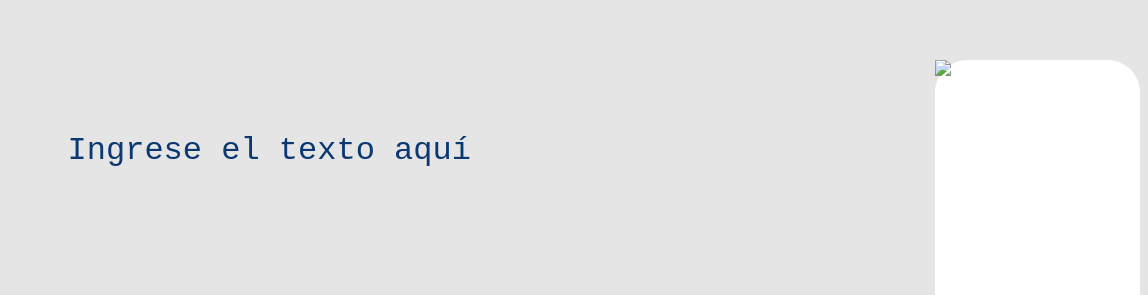
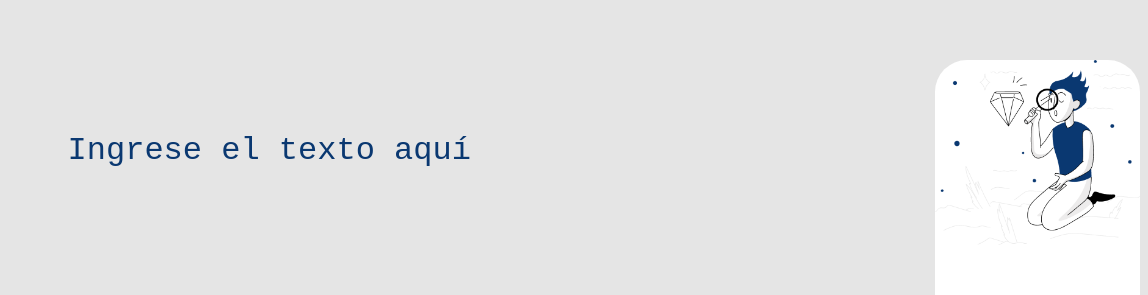
Before and after one commit to Nahum0320/Encriptador-de-texto, a plain HTML site: page index.html in a window 1280 px wide. Shown: the top 295 px of the page, 132-1280 px from the left. Drawn offline with Linux system fonts and the light colour scheme.

Commit message:
Update index.html

```diff
--- a/index.html
+++ b/index.html
@@ -30,7 +30,7 @@
 
         <div class="texto_desencriptado">
             <textarea id="texto2" name="texto" rows="4" cols="50" placeholder="Ningún mensaje fue encontrado" hidden></textarea>
-            <img src="imagenes/Muñeco.png">
+            <img src="imagenes/muneco.png">
             <p class="texto_fijo">Ingresa el texto que desees encriptar o desencriptar.</p>
             <div class="botones">
                 <button class="copiar" hidden>Copiar</button>
```
